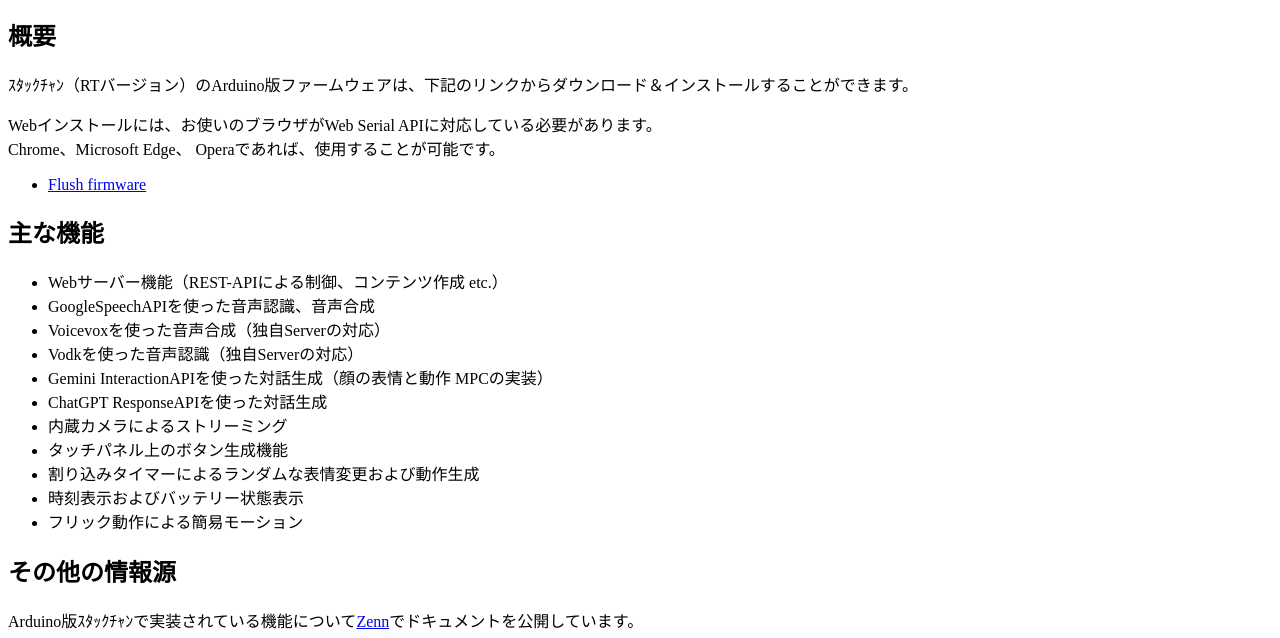
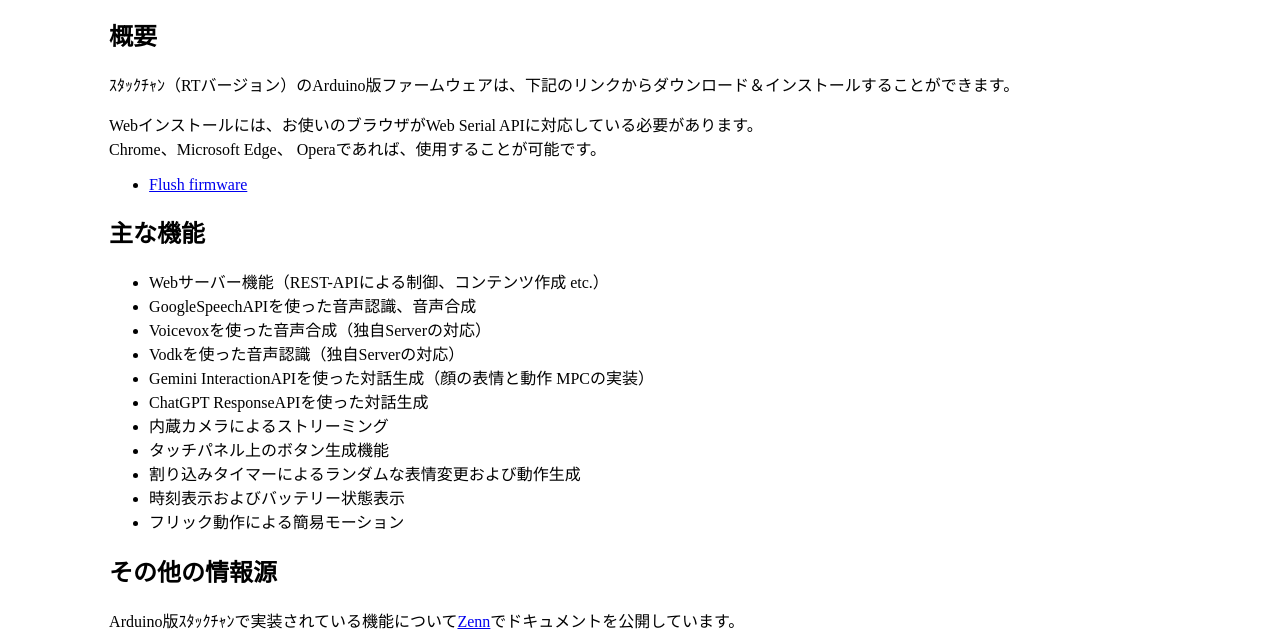
Before and after one commit to haraisao/AI_StackChan_Arduino, a plain HTML site: page index.html in a window 1280 px wide. Shown: the part 162-800 px from the top of the page. Drawn offline with Linux system fonts and the light colour scheme.

Commit message:
update CSS

```diff
--- a/css/default.css
+++ b/css/default.css
@@ -27,7 +27,8 @@
 */
 
 .content{
-  width:80%;
+  width: 90%;
+  margin-left: 8%;
   float:left;
 }
 
```
